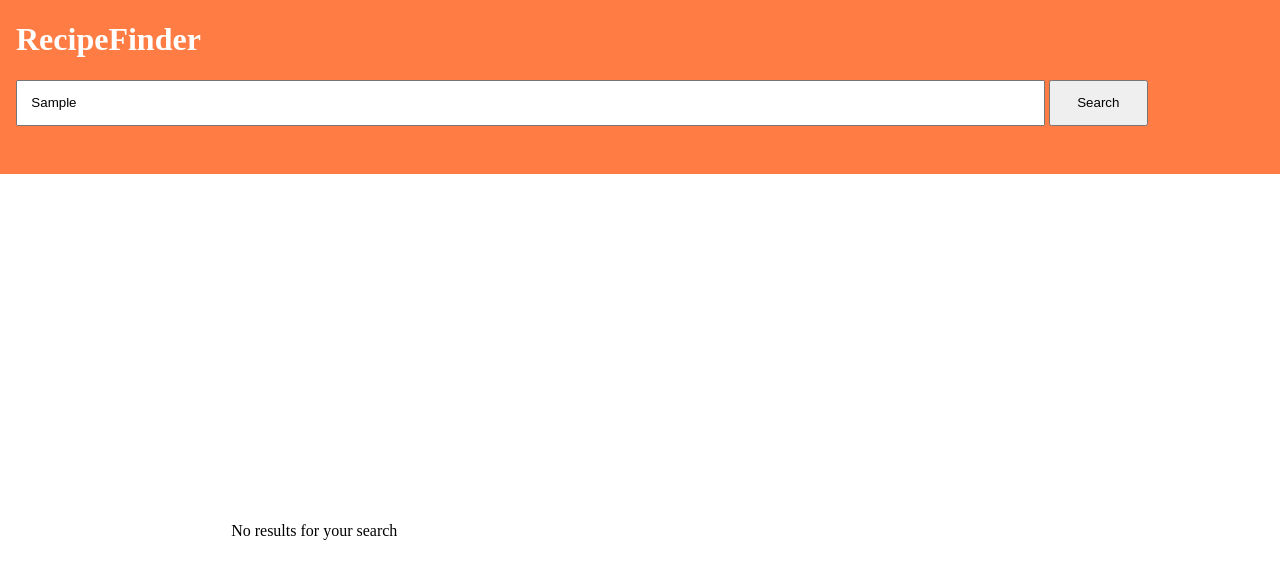
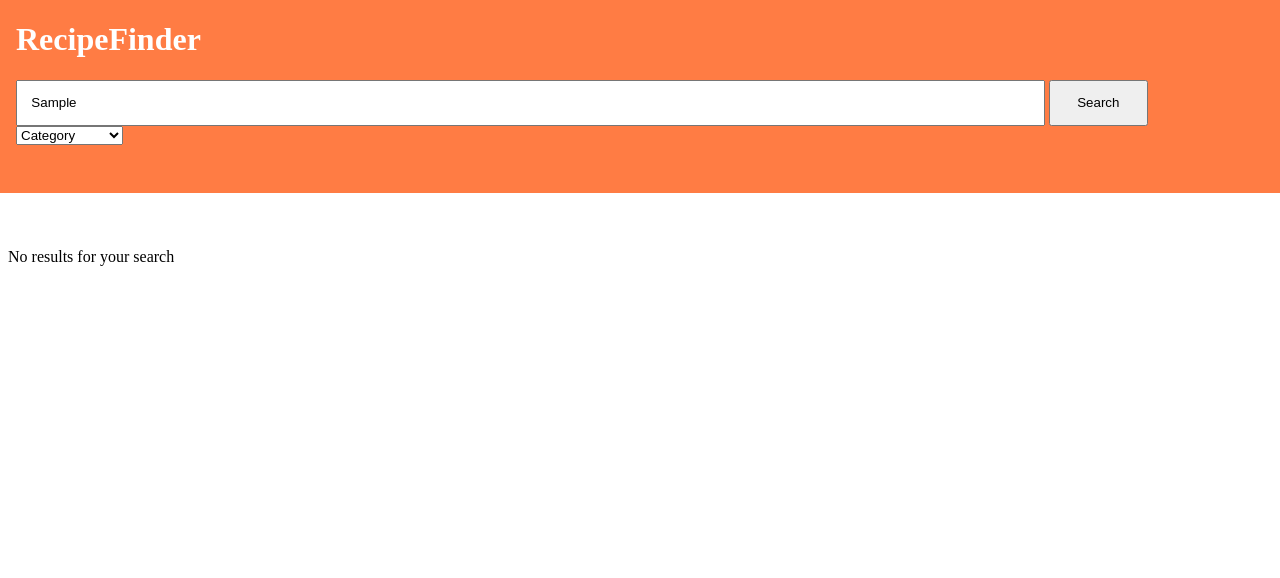
Before and after one commit to Adewole76/Week-3-eng-basecamp, a plain HTML site: page Week 3/index.html in a window 1280 px wide. Both pictures are taken after typing "Sample" into the empty fields and a click on the button "Search". Drawn offline with Linux system fonts and the light colour scheme; no server answers.

Commit message:
category filter added

```diff
--- a/Week 3/index.html
+++ b/Week 3/index.html
@@ -13,6 +13,22 @@
             <h1 class="logo">RecipeFinder</h1>
             <input class="recipe-search" placeholder="search recipes" type="text">
             <button class="search-btn">Search</button>
+            <select class="category-dropdown" name="" id="">
+                <option value="Category">Category</option>
+                <option value="Seafood">Seafood</option>
+                <option value="Side">Side</option>
+                <option value="Dessert">Dessert</option>
+                <option value="Beef">Beef</option>
+                <option value="Miscellaneous">Miscellaneous</option>
+                <option value="Pasta">Pasta</option>
+                <option value="Vegan">Vegan</option>
+                <option value="Vegetarian">Vegetarian</option>
+                <option value="Breakfast">Breakfast</option>
+                <option value="Goat">Goat</option>
+                <option value="Lamb">Lamb</option>
+                <option value="Chicken">Chicken</option>
+                <option value="Pork">Pork</option>
+            </select>
         </header>
 
             <div class="recipe-section"></div>
--- a/Week 3/script.js
+++ b/Week 3/script.js
@@ -1,6 +1,8 @@
 const searchButton = document.querySelector(".search-btn");
 const recipeSection = document.querySelector(".recipe-section");
 const recipeNameInput = document.querySelector(".recipe-search");
+const categoryFilter = document.querySelector(".category-dropdown");
+console.log(categoryFilter.value);
 console.log(searchButton);
 let loadingState = false;
 searchButton.addEventListener('click', function(){
@@ -32,7 +34,8 @@ searchButton.addEventListener('click', function(){
         const results = await fetchRecipes();
         console.log(results);
     if(results && !loadingState){
-      const recipes = results.map(result =>
+      const filteredRecipeResults =results.filter((result) =>result.strCategory === categoryFilter.value )
+      const recipes = filteredRecipeResults.map(result =>
         `<div
         style ="
         background-image: url('${result.strMealThumb}');
@@ -62,3 +65,18 @@ searchButton.addEventListener('click', function(){
     console.log(loadingState);
 
 })
+const listAllitems = async function(){
+    const url = 'https://www.themealdb.com/api/json/v1/1/categories.php'
+    try {
+        const response = await fetch(url);
+        if(!response.ok){
+            throw new Error('request failed')
+        }
+        const DataSet = await response.json()
+        console.log(DataSet.categories);
+    } catch (error) {
+        console.log(error.message)
+    }
+
+}
+listAllitems()
--- a/Week 3/style.css
+++ b/Week 3/style.css
@@ -1,17 +1,14 @@
 body{
     position: relative;
-    margin-top: 15em;
+    padding-top: 15em;
 }
 .recipe-section{
     width:100%;
     height: 100vh;
     display: grid;
-    grid-template-columns: 1fr 1fr 1fr;
-    column-gap: 3em;
-    row-gap: 2em;
-    justify-items: end;
-    align-items: end;
-    grid-template-rows: 300px 300px 300px;
+    grid-template-columns: 1fr 1fr;
+    gap: 3em;
+    grid-template-rows: 30em 30em;
 }
 .logo{
     color: white;
@@ -29,6 +26,9 @@ header{
     bottom: 35;
     z-index: 100;
 }
+.category-dropdown{
+    display: block;
+}
 
 .recipe-search{
  width: 80%;
```
